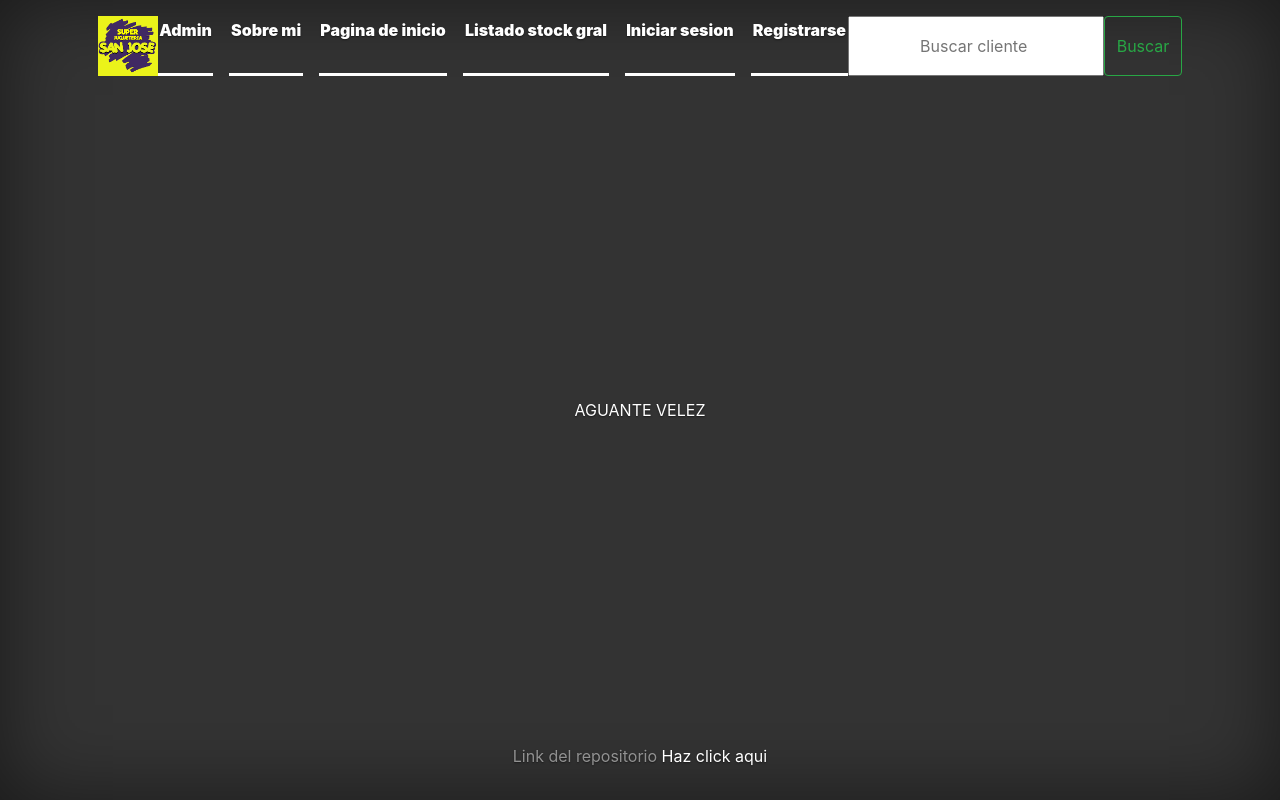
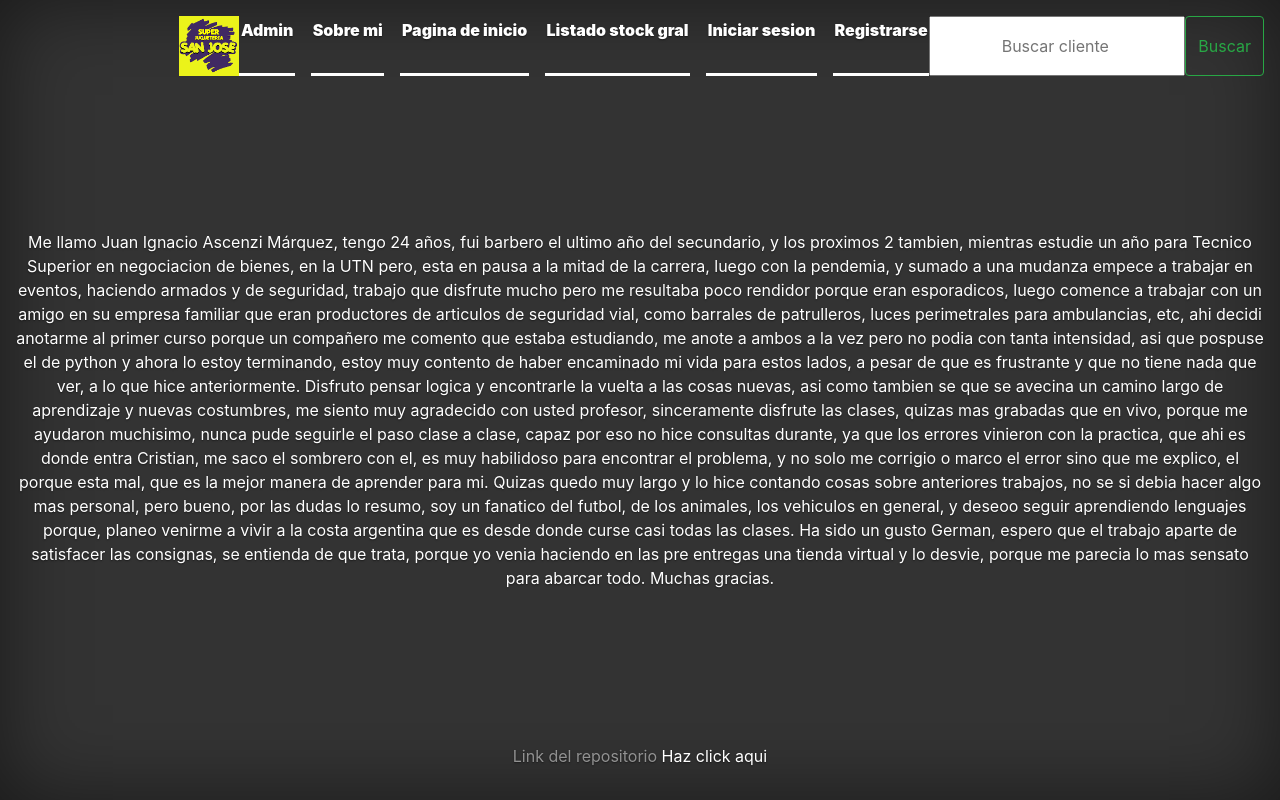
Before and after one commit to JuanAscenzi/AscenziJuan-ProyectoFinal, a Django app: page /about in a window 1280 px wide. Run offline with Django 4.2, Linux system fonts and the light colour scheme; some libraries are stand-ins or nearby versions.

Commit message:
Terminado con el about

```diff
--- a/AppAscenzi/templates/AppAscenzi/about.html
+++ b/AppAscenzi/templates/AppAscenzi/about.html
@@ -3,6 +3,26 @@
 
 {% block principal %}
 
-AGUANTE VELEZ
+Me llamo Juan Ignacio Ascenzi Márquez, tengo 24 años, fui barbero el ultimo año del secundario,
+ y los proximos 2 tambien, mientras estudie un año para Tecnico Superior en negociacion de bienes,
+en la UTN pero, esta en pausa a la mitad de la carrera, luego con la pendemia,
+y sumado a una mudanza empece a trabajar en eventos, haciendo armados y de seguridad,
+trabajo que disfrute mucho pero me resultaba poco rendidor porque eran esporadicos, luego comence
+a trabajar con un amigo en su empresa familiar que eran productores de articulos de seguridad vial,
+como barrales de patrulleros, luces perimetrales para ambulancias, etc, ahi decidi anotarme
+al primer curso porque un compañero me comento que estaba estudiando, me anote a ambos a la vez pero no podia
+con tanta intensidad, asi que pospuse el de python y ahora lo estoy terminando, estoy muy contento
+de haber encaminado mi vida para estos lados, a pesar de que es frustrante y que no tiene nada que ver,
+a lo que hice anteriormente. Disfruto pensar logica y encontrarle la vuelta a las cosas nuevas,
+asi como tambien se que se avecina un camino largo de aprendizaje y nuevas costumbres, me siento
+muy agradecido con usted profesor, sinceramente disfrute las clases, quizas mas grabadas que en vivo,
+porque me ayudaron muchisimo, nunca pude seguirle el paso clase a clase, capaz por eso no hice consultas durante,
+ya que los errores vinieron con la practica, que ahi es donde entra Cristian, me saco el sombrero con el,
+es muy habilidoso para encontrar el problema, y no solo me corrigio o marco el error sino que me explico,
+el porque esta mal, que es la mejor manera de aprender para mi. Quizas quedo muy largo y lo hice contando cosas sobre anteriores trabajos,
+no se si debia hacer algo mas personal, pero bueno, por las dudas lo resumo, soy un fanatico del futbol, de los animales, los vehiculos en general,
+y deseoo seguir aprendiendo lenguajes porque, planeo venirme a vivir a la costa argentina que es desde donde curse casi todas las clases. Ha sido un gusto German,
+espero que el trabajo aparte de satisfacer las consignas, se entienda de que trata, porque yo venia haciendo en las pre entregas una tienda virtual y lo desvie, porque me parecia
+lo mas sensato para abarcar todo. Muchas gracias.
 
 {% endblock %}
--- a/AppAscenzi/templates/AppAscenzi/mensaje_list.html
+++ b/AppAscenzi/templates/AppAscenzi/mensaje_list.html
@@ -5,7 +5,7 @@
 {% block principal %}
 <div style="margin-top: 40px;">
     <h1> Bandeja de mensajeria </h1>
-   <ul>
+   <ul class="mt-5 list-unstyled">
        {%  for mensaje in mensajes  %}
        <li> Mensaje de: {{ mensaje.email }}
            <br>
```
Also changed, not shown: media/juguetes/ludo.jpg (added), media/juguetes/ludo_Kg9249B.jpg (added), media/juguetes/woody_ovZi7dh.jpg (added).
